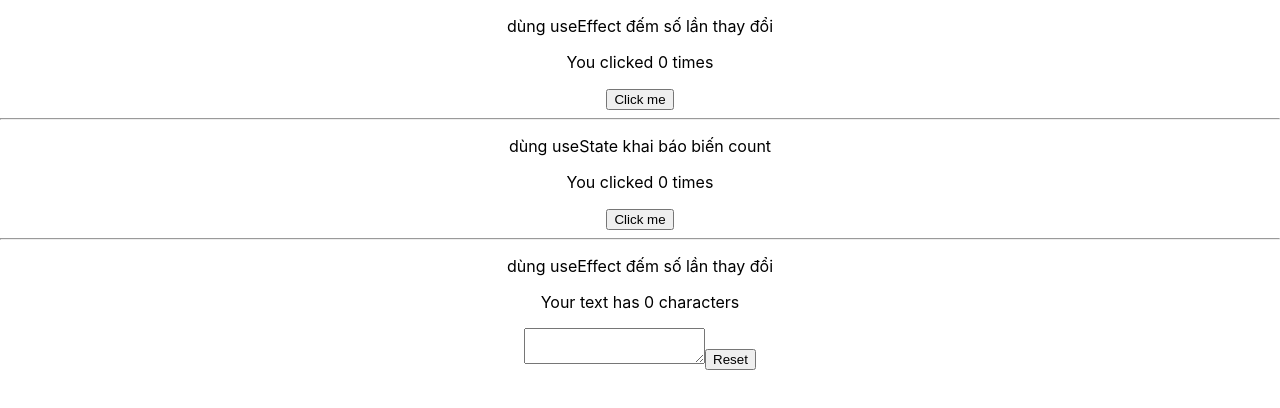
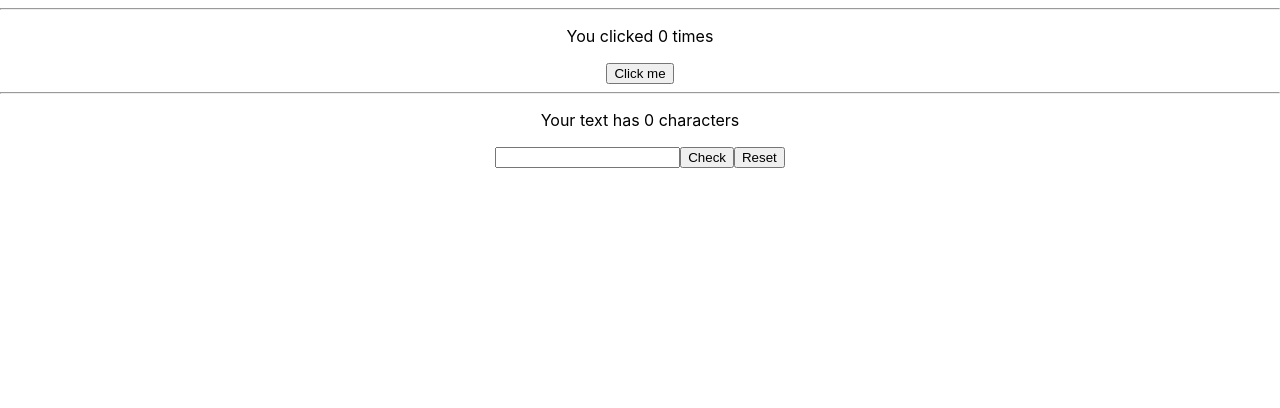
Before and after one commit to TtinTt/ra-learn-ractJs, a React (Create React App) app: page / in a window 1280 px wide. Shown: the top 408 px of the page. Built offline with nearby package versions, Linux system fonts and the light colour scheme.

Commit message:
no message

```diff
--- a/src/App.js
+++ b/src/App.js
@@ -1,14 +1,12 @@
 import "./App.css";
 import CountClick from "./components/count_click";
-import CountClick2 from "./components/count_click2";
 import CountText from "./components/count_text ";
 
 function App() {
   return (
     <div className="App">
+      <hr />
       <CountClick />
-      <hr />
-      <CountClick2 />
       <hr />
       <CountText />
     </div>
--- a/src/components/count_click.js
+++ b/src/components/count_click.js
@@ -1,15 +1,11 @@
-import React, { useState, useEffect } from "react";
+import React, { useState } from "react";
 
 function CountClick() {
+  //Khai báo biến count bằng useState
   const [count, setCount] = useState(0);
-  // dùng useEffect đếm số lần thay đổi
-  useEffect(() => {
-    document.title = `You clicked ${count} times`;
-  });
 
   return (
     <div>
-      <p>dùng useEffect đếm số lần thay đổi</p>
       <p>You clicked {count} times</p>
       <button onClick={() => setCount(count + 1)}>Click me</button>
     </div>
--- a/src/components/count_click2.js
+++ /dev/null
@@ -1,16 +0,0 @@
-import React, { useState } from "react";
-
-function CountClick2() {
-  //Khai báo biến count bằng useState
-  const [count, setCount] = useState(0);
-
-  return (
-    <div>
-      <p>dùng useState khai báo biến count</p>
-      <p>You clicked {count} times</p>
-      <button onClick={() => setCount(count + 1)}>Click me</button>
-    </div>
-  );
-}
-
-export default CountClick2;
--- a/src/components/count_text .js
+++ b/src/components/count_text .js
@@ -2,17 +2,34 @@ import React, { useState, useEffect } from "react";
 
 function CountText() {
   const [count, setCount] = useState(0);
-  // dùng useEffect đếm số lần thay đổi của văn bản
-  useEffect(() => {
-    document.title = `You clicked ${count} times`;
-  });
+  const [textInput, setTextInput] = useState("");
+
+  function getValueInput(event) {
+    setTextInput(event.target.value);
+  }
+
+  function checkValueInput() {
+    setCount(textInput.length);
+  }
 
   return (
     <div>
-      <p>dùng useEffect đếm số lần thay đổi</p>
       <p>Your text has {count} characters</p>
-      <textarea onChange={() => setCount(count + 1)}></textarea>
-      <button onClick={() => setCount(0)}>Reset</button>
+      <input
+        onChange={(event) => {
+          getValueInput(event);
+        }}
+        value={textInput}
+      ></input>
+      <button onClick={checkValueInput}>Check</button>
+      <button
+        onClick={() => {
+          setCount(0);
+          setTextInput("");
+        }}
+      >
+        Reset
+      </button>
     </div>
   );
 }
```
